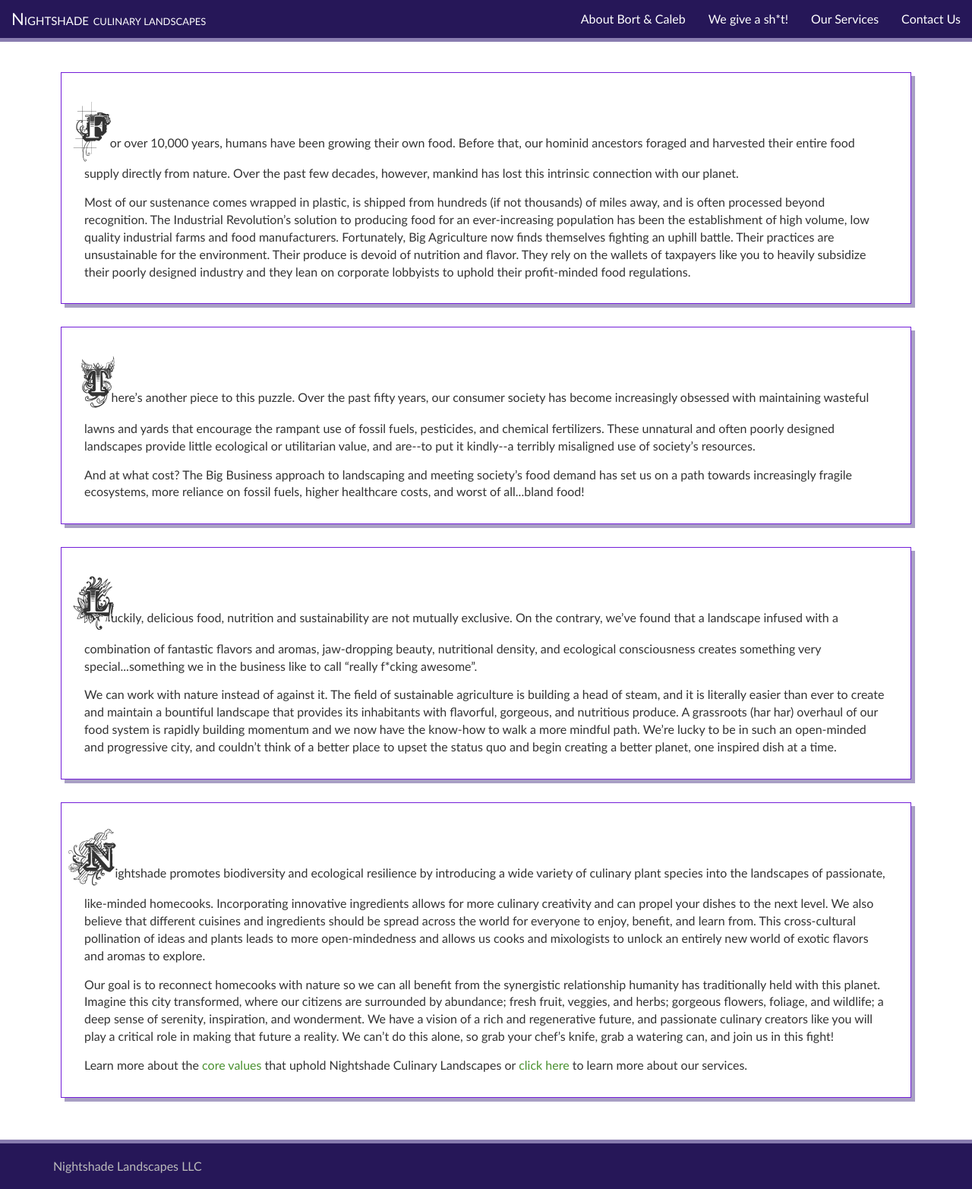
After one commit to a-bort/Nightshade, a PHP site: page /manifesto.html in a window 1280 px wide. The commit adds this page. Shown: the whole page at 76% size. Run offline with PHP 8.4, Linux system fonts and the light colour scheme; some libraries are stand-ins or nearby versions.

Commit message:
Font and first pass at manifesto page

```diff
--- /dev/null
+++ b/manifesto.html
@@ -0,0 +1,62 @@
+<html>
+  <head>
+    <title>Manifesto - Nightshade Culinary Landscapes</title>
+    <meta http-equiv="Content-Type" content="text/html; charset=UTF-8" />
+    <meta name="viewport" content="width=device-width, initial-scale=1">
+    <script src="https://code.jquery.com/jquery-3.2.1.min.js" integrity="sha256-hwg4gsxgFZhOsEEamdOYGBf13FyQuiTwlAQgxVSNgt4=" crossorigin="anonymous"></script>
+    <script type="text/javascript" src="https://maxcdn.bootstrapcdn.com/bootstrap/3.3.7/js/bootstrap.min.js"></script>
+    <link rel="stylesheet" href="https://maxcdn.bootstrapcdn.com/bootstrap/3.3.7/css/bootstrap.min.css"/>
+    <link rel="stylesheet" href="style.css"/>
+    <link rel="shortcut icon" href="images/favicon.png" type="image/x-icon">
+  </head>
+  <body>
+    <nav class="navbar navbar-default">
+      <div class="navbar-header">
+        <button type="button" class="navbar-toggle collapsed" data-toggle="collapse" data-target="#header-collapse" aria-expanded="false">
+          <span class="sr-only">Toggle navigation</span>
+          <span class="icon-bar"></span>
+          <span class="icon-bar"></span>
+          <span class="icon-bar"></span>
+        </button>
+        <a class="navbar-brand" href="index.html">
+          <span class="navbar-title">Nightshade</span>
+          <span class="navbar-subtitle">Culinary Landscapes</span>
+        </a>
+      </div>
+      <div class="collapse navbar-collapse" id="header-collapse">
+        <ul class="nav navbar-nav navbar-right">
+          <li><a href="#">About Bort & Caleb</a></li>
+          <li><a href="values.html">We give a sh*t!</a></li>
+          <li><a href="services.html">Our Services</a></li>
+          <li><a href="contact.html">Contact Us</a></li>
+        </ul>
+      </div>
+    </nav>
+    <div class="page-content">
+      <div class="container">
+        <div class="row about-row">
+          <p><span class="revolt">F</span>or over 10,000 years, humans have been growing their own food. Before that, our hominid ancestors foraged and harvested their entire food supply directly from nature. Over the past few decades, however, mankind has lost this intrinsic connection with our planet.</p>
+          <p>Most of our sustenance comes wrapped in plastic, is shipped from hundreds (if not thousands) of miles away, and is often processed beyond recognition. The Industrial Revolution’s solution to producing food for an ever-increasing population has been the establishment of high volume, low quality industrial farms and food manufacturers. Fortunately, Big Agriculture now finds themselves fighting an uphill battle. Their practices are unsustainable for the environment. Their produce is devoid of nutrition and flavor. They rely on the wallets of taxpayers like you to heavily subsidize their poorly designed industry and they lean on corporate lobbyists to uphold their profit-minded food regulations.</p>
+        </div>
+        <div class="row about-row">
+          <p><span class="revolt">T</span>here’s another piece to this puzzle. Over the past fifty years, our consumer society has become increasingly obsessed with maintaining wasteful lawns and yards that encourage the rampant use of fossil fuels, pesticides, and chemical fertilizers. These unnatural and often poorly designed landscapes provide little ecological or utilitarian value, and are--to put it kindly--a terribly misaligned use of society’s resources.</p>
+          <p>And at what cost? The Big Business approach to landscaping and meeting society’s food demand has set us on a path towards increasingly fragile ecosystems, more reliance on fossil fuels, higher healthcare costs, and worst of all...bland food!</p>
+        </div>
+        <div class="row about-row">
+          <p><span class="revolt">L</span>uckily, delicious food, nutrition and sustainability are not mutually exclusive. On the contrary, we’ve found that a landscape infused with a combination of fantastic flavors and aromas, jaw-dropping beauty, nutritional density, and ecological consciousness creates something very special...something we in the business like to call “really f*cking awesome”.</p>
+          <p>We can work with nature instead of against it. The field of sustainable agriculture is building a head of steam, and it is literally easier than ever to create and maintain a bountiful landscape that provides its inhabitants with flavorful, gorgeous, and nutritious produce. A grassroots (har har) overhaul of our food system is rapidly building momentum and we now have the know-how to walk a more mindful path. We’re lucky to be in such an open-minded and progressive city, and couldn’t think of a better place to upset the status quo and begin creating a better planet, one inspired dish at a time.</p>
+        </div>
+        <div class="row about-row">
+          <p><span class="revolt">N</span>ightshade promotes biodiversity and ecological resilience by introducing a wide variety of culinary plant species into the landscapes of passionate, like-minded homecooks. Incorporating innovative ingredients allows for more culinary creativity and can propel your dishes to the next level. We also believe that different cuisines and ingredients should be spread across the world for everyone to enjoy, benefit, and learn from. This cross-cultural pollination of ideas and plants leads to more open-mindedness and allows us cooks and mixologists to unlock an entirely new world of exotic flavors and aromas to explore.</p>
+          <p>Our goal is to reconnect homecooks with nature so we can all benefit from the synergistic relationship humanity has traditionally held with this planet. Imagine this city transformed, where our citizens are surrounded by abundance; fresh fruit, veggies, and herbs; gorgeous flowers, foliage, and wildlife; a deep sense of serenity, inspiration, and wonderment. We have a vision of a rich and regenerative future, and passionate culinary creators like you will play a critical role in making that future a reality. We can’t do this alone, so grab your chef’s knife, grab a watering can, and join us in this fight!</p>
+          <p>Learn more about the <a href="values.html">core values</a> that uphold Nightshade Culinary Landscapes or <a href="services.html">click here</a> to learn more about our services.
+        </div>
+      </div>
+    </div>
+    <footer class="footer">
+      <div class="container">
+        <span class="text-muted">Nightshade Landscapes LLC</span>
+      </div>
+    </footer>
+  </body>
+</html>
--- a/style.css
+++ b/style.css
@@ -1,3 +1,13 @@
+@font-face {
+  font-family: 'Vtks Revolt';
+  src: url('fonts/Vtks_Revolt.ttf') format('truetype');
+}
+
+.revolt {
+  font-family: 'Vtks Revolt',cursive;
+  font-size: 64px;
+}
+
 html {
   position: relative;
   min-height: 100%;
```
Also changed, not shown: fonts/Vtks_Revolt.ttf (added).
